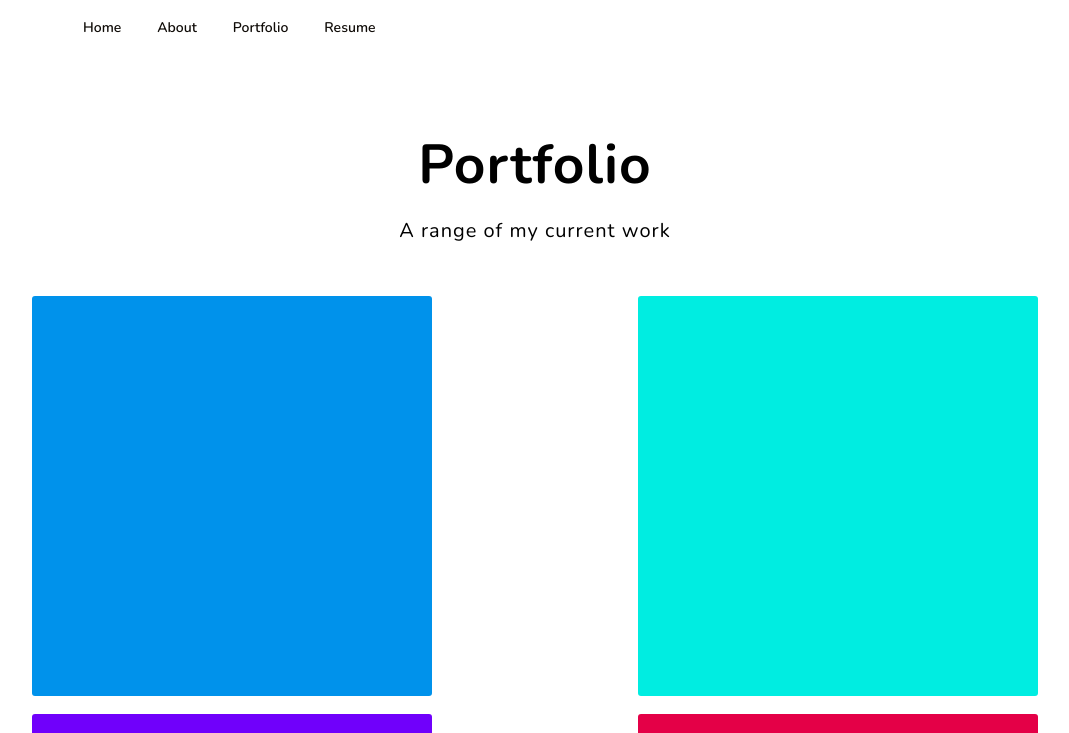
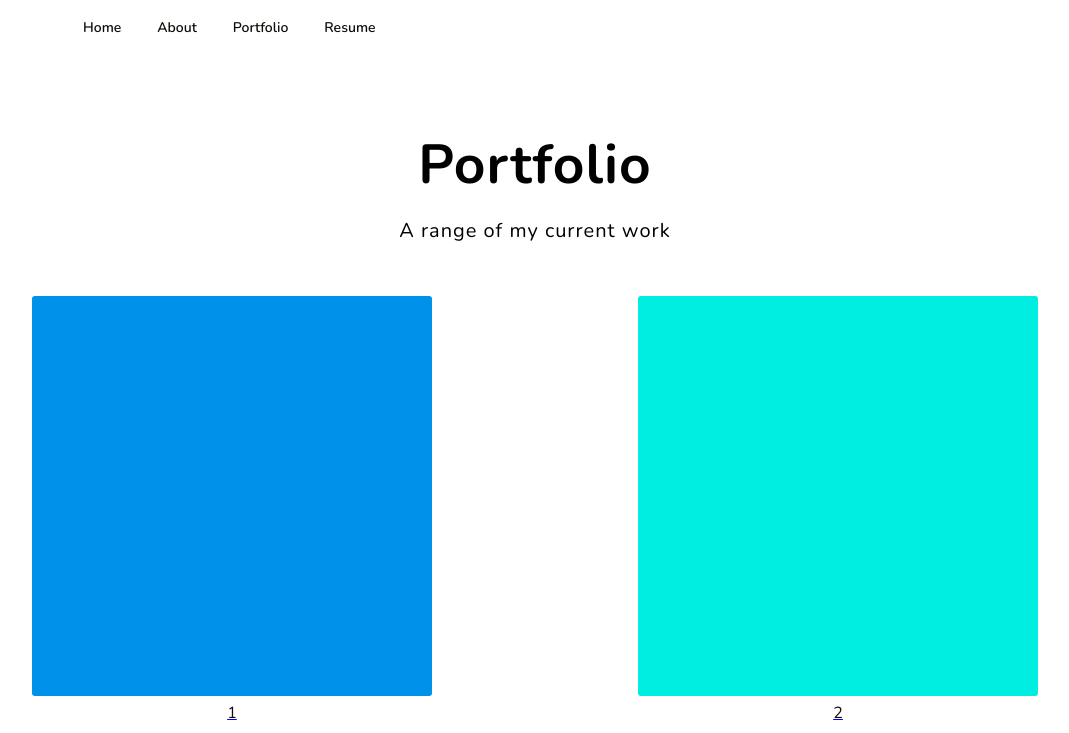
Before and after one commit to ajovich/updatedPortfolio, a plain HTML site: page portfolio.html in a window 1280 px wide. Shown: the top 733 px of the page, without its empty margins (105-1174 px from the left). Drawn offline with nearby package versions, Linux system fonts and the light colour scheme.

Commit message:
updated portfolio page and styling

```diff
--- a/assets/css/style.css
+++ b/assets/css/style.css
@@ -337,6 +337,13 @@
   opacity: .75;
 }
 
+.imageDescription {
+  text-decoration: none;
+  color: #100C08;
+  position: relative;
+  text-align: center;
+}
+
 .center {
   position: absolute;
   top: 50%;
--- a/portfolio.html
+++ b/portfolio.html
@@ -41,14 +41,17 @@
         <div class="portfolio">
           <a href="https://github.com/sandra-marr/P2_All-About-That-Art" target="_blank" class="portfolio__item" id="blue">
             <img src="assets/images/blue.jpg" alt="blue square" class="portfolio__img">
+            <p class="imageDescription">1</p>
           </a>
 
           <a href="https://github.com/ajovich/Team-Profile-Generator" target="_blank" class="portfolio__item" id="aqua">
             <img src="assets/images/aqua.jpg" alt="aqua square" class="portfolio__img">
+            <p class="imageDescription">2</p>
           </a>
 
           <a href="https://github.com/ajovich/Professional-README-Generator" target="_blank" class="portfolio__item" id="purple">
             <img src="assets/images/purple.jpg" alt="purple square" class="portfolio__img">
+            <p class="imageDescription">3</p>
           </a>
 
           <a href="#" class="portfolio__item" id="pink">
```
